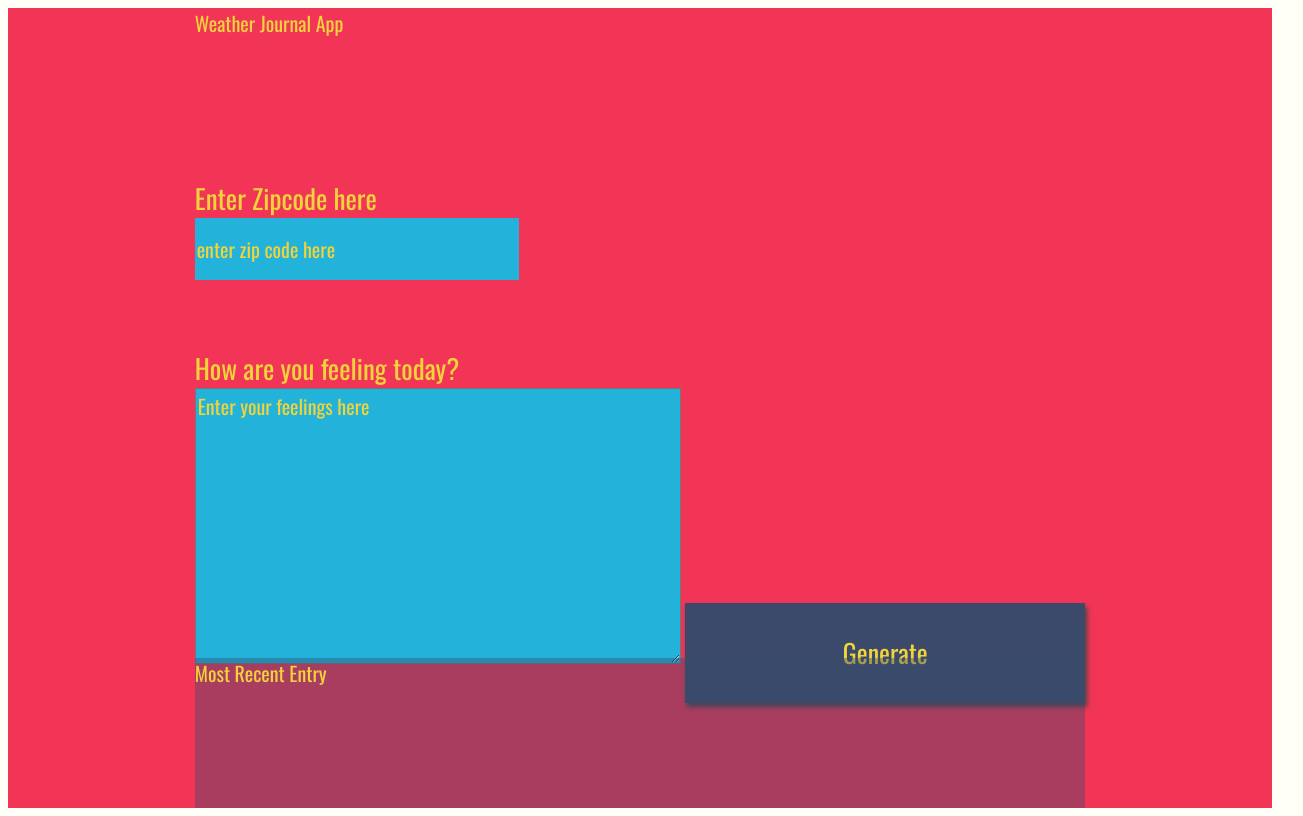
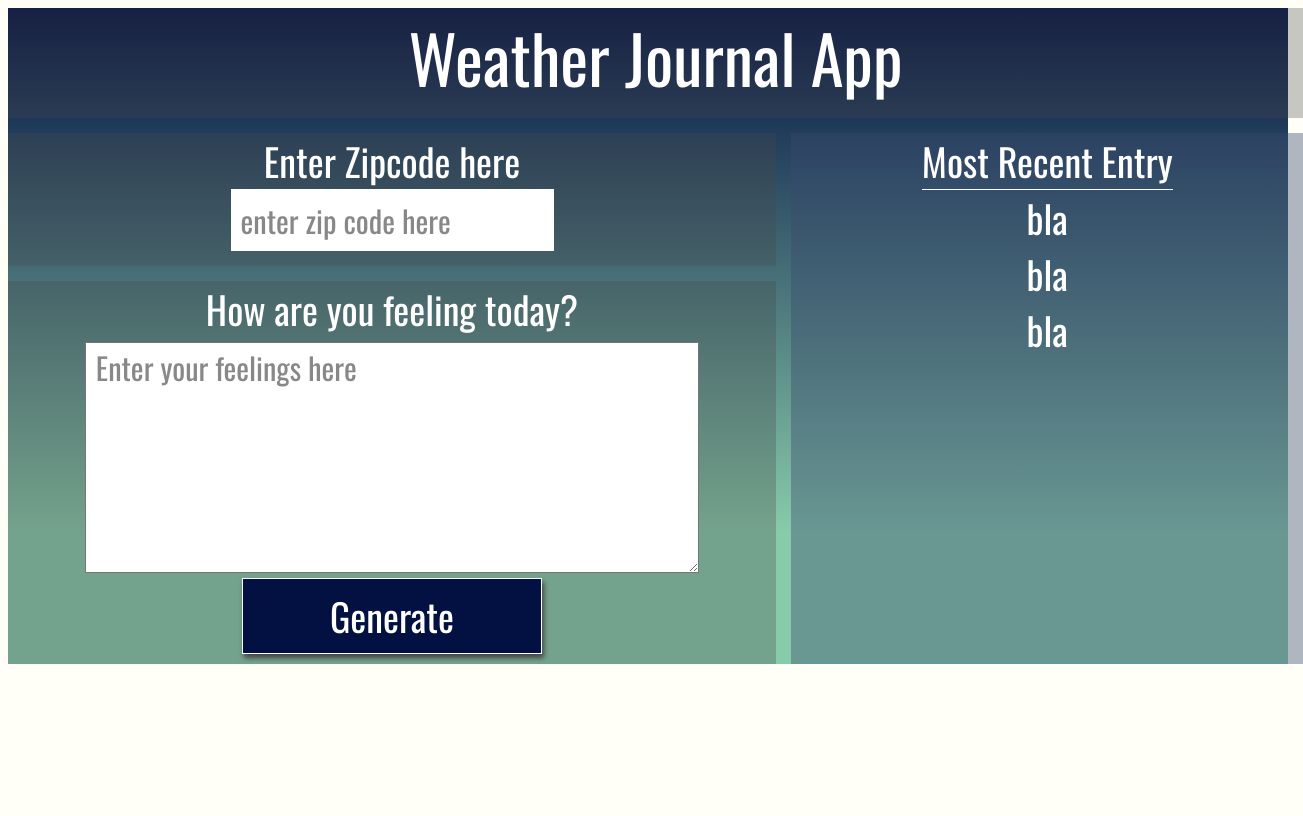
Before and after one commit to Galati16/weather_journal_app, a plain HTML site: page website/index.html in a window 1280 px wide. Shown: the whole page, 1303 px wide, since content can reach past the window. Drawn offline with nearby package versions, Linux system fonts and the light colour scheme; a web font is replaced by a local one.

Commit message:
css styling finished. Dynamic change of DOM added.

```diff
--- a/website/app.js
+++ b/website/app.js
@@ -1,5 +1,28 @@
 /* Global Variables */
+const buttonStart = document.getElementById('generate');
 
 // Create a new date instance dynamically with JS
 let d = new Date();
-let newDate = d.getMonth()+'.'+ d.getDate()+'.'+ d.getFullYear();
+let newDate = d.getMonth() + '.' + d.getDate() + '.' + d.getFullYear();
+console.log(newDate);
+// Personal API Key for OpenWeatherMap API
+key = '';
+// Event listener to add function to existing HTML DOM element
+buttonStart.addEventListener('click', function(key) {
+    SendRequest();
+    updateDome();
+});
+/* Function called by event listener */
+function SendRequest() {
+    alert('And off we go')
+};
+/* Function to GET Web API Data*/
+
+/* Function to POST data */
+
+/* Function to update DOM */
+function updateDome() {
+    document.getElementById('date').innerHTML = newDate;
+    document.getElementById('temp').innerHTML = '00°C';
+    document.getElementById('centent').innterHTML = 'bubb';
+};
--- a/website/index.html
+++ b/website/index.html
@@ -1,35 +1,42 @@
 <!DOCTYPE html>
 <html>
+
 <head>
     <meta charset="UTF-8">
     <title>Weather Journal</title>
     <link href="https://fonts.googleapis.com/css?family=Oswald:400,600,700|Ranga:400,700&display=swap" rel="stylesheet">
     <link rel="stylesheet" href="style.css">
 </head>
+
 <body>
-<div id = "app">
-  <div class ="holder headline">
+    <div id="app">
+        <div class="holder headline">
             Weather Journal App
         </div>
-  <div class ="holder zip">
+
+        <div class="holder zip">
             <label for="zip">Enter Zipcode here</label>
             <input type="text" id="zip" placeholder="enter zip code here">
         </div>
-  <div class ="holder feel">
+
+        <div class="holder feel">
             <label for="feelings">How are you feeling today?</label>
-    <textarea class= "myInput" id="feelings" placeholder="Enter your feelings here" rows="9" cols="50"></textarea>
-    <button id="generate" type = "submit"> Generate </button>
+            <textarea class="myInput" id="feelings" placeholder="Enter your feelings here" rows="5" cols="10"></textarea>
+            <button id="generate" type="submit"> Generate </button>
         </div>
-  <div class ="holder entry">
-    <div class = "title">Most Recent Entry</div>
-   <div id = "entryHolder">
-    <div id = "date"></div>
-   <div id = "temp"></div>
-   <div id = "content"></div>
+
+        <div class="holder entry">
+            <div class="title">Most Recent Entry</div>
+            <div id="entryHolder">
+                <div id="date">bla</div>
+                <div id="temp">bla</div>
+                <div id="content">bla</div>
             </div>
         </div>
+
     </div>
     <script src="app.js" type="text/javascript"></script>
 
 </body>
+
 </html>
--- a/website/style.css
+++ b/website/style.css
@@ -1,111 +1,167 @@
-body{
+body {
+    width: 100vw;
     background: #fffff8;
     font-family: -apple-system, BlinkMacSystemFont, sans-serif;
 }
 
-#app{
+#app {
     display: grid;
-    grid-auto-rows: minmax(150px, auto);
-    /* grid-template-columns:  */
-    height:100vh;
-    background: #f23557;
-    color: #f0d43a;
-    justify-content: center;
-    grid-gap: 1em;
-    font-size: 20px;
+    height: auto;
+    grid-template-columns: 60vw 40vw;
+    grid-auto-rows: minmax(110px, auto);
+    grid-template-areas: "hd hd" "zip zip" "feel feel" "entry entry";
+    background: linear-gradient(0deg, rgba(136, 203, 171, 1) 20%, rgb(2, 16, 66) 100%);
+    color: white;
+    grid-gap: 0.8em;
+    font-size: 12px;
     font-family: 'Oswald', sans-serif;
 }
 
-.holder{
-
+.holder {
+    background: rgb(71, 71, 71, 0.3);
+    color: white;
+    text-align: center;
+    font-size: 2em;
+    display: flex;
+    flex-direction: column;
+    align-items: center;
+    justify-content: flex-start;
 }
 
-.entry{
+.headline {
+    /*header area*/
+    grid-area: hd;
+    align-items: stretch;
+    font-size: 3.5em;
+}
+
+.zip {
+    /* Area to enter zip code: */
+    grid-area: zip;
+}
+
+.feel {
+    /* Area to enter feelings of the day: */
+    grid-area: feel;
+    display: flex;
+    row-gap: 5px
+}
+
+.entry {
+    /* Area for most recent entry: */
+    grid-area: entry;
     background: rgba(59, 74, 107, .4);
 }
 
-#entryHolder{
-
+#entryHolder {
+    font-size: 1em;
+    display: grid;
+    flex-direction: column;
 }
 
-#date{
+#date {}
 
+#temp {}
+
+#content {}
+
+.title {
+    border-bottom: 1px solid white;
 }
 
-#temp{
 
+/*  Basic Styling To Override Default For Basic HTML Elements */
+
+label {
+    display: block;
+    font-size: 1em;
 }
 
-#content{
-
+button {
+    width: 300px;
+    height: 2em;
+    background: rgb(2, 16, 66);
+    color: white;
+    font-size: 1em;
+    font-family: 'Oswald', sans-serif;
+    border: 1px white solid;
+    box-shadow: 2px 4px 5px #444;
+    margin-bottom: 10px;
 }
 
-.headline {
-
-}
-.title{
-
+h1 {
+    font-size: 3.5em;
 }
 
-/*  Basic Styling To Override Default For Basic HTML Elements */
-label{
-    display:block;
-    font-size: 27px;
+input {
+    padding-left: 10px;
+    display: block;
+    height: 60px;
+    width: minmax(300px, auto);
+    background: white;
+    color: rgb(17, 18, 19, 0.5);
+    font-size: 0.8em;
+    font-family: 'Oswald', sans-serif;
+    border: none;
+    margin-bottom: 15px;
 }
 
-input{
-    display:block;
-    height: 60px;
-    width: 320px;
-    background:#22b2da;
-    color: #f0d43a;
-    font-size: 20px;
+textarea {
+    padding-left: 10px;
+    width: 80%;
+    background: white;
+    color: rgb(17, 18, 19, 0.5);
+    font-size: 0.8em;
     font-family: 'Oswald', sans-serif;
-    border: none;
+    -webkit-box-sizing: border-box;
+    -moz-box-sizing: border-box;
+    box-sizing: border-box;
 }
 
-button{
-    width: 400px;
-    height: 100px;
-    background: #3b4a6b;
-    color: #f0d43a;
-    font-size: 26px;
-    font-family: 'Oswald', sans-serif;
-    border: none;
-    box-shadow: 2px 4px 5px #444;
-}
-h1{
-    font-size: 36px;
-}
 
-textarea{
-    background:#22b2da;
-    color: #f0d43a;
-    font-size: 20px;
-    font-family: 'Oswald', sans-serif;
-}
 /* Reset style for HTML element on active to have no border*/
+
 input:focus,
 select:focus,
 textarea:focus,
 button:focus {
     outline: none;
 }
+
+
 /* Style for Placeholder Text*/
-::placeholder { /* Firefox, Chrome, Opera */
-    color: #f0d43a;
+
+::placeholder {
+    /* Firefox, Chrome, Opera */
+    color: rgb(17, 18, 19, 0.5);
     font-family: 'Oswald', sans-serif;
-
 }
 
-:-ms-input-placeholder { /* Internet Explorer 10-11 */
-    color: #f0d43a;
+:-ms-input-placeholder {
+    /* Internet Explorer 10-11 */
+    color: rgb(17, 18, 19, 0.5);
     font-family: 'Oswald', sans-serif;
-
 }
 
-::-ms-input-placeholder { /* Microsoft Edge */
-    color: #f0d43a;
+::-ms-input-placeholder {
+    /* Microsoft Edge */
+    color: rgb(17, 18, 19, 0.5);
     font-family: 'Oswald', sans-serif;
+}
 
+@media(min-width: 600px) and (max-width:900px) {
+    #app {
+        font-size: 15px;
+        grid-template-areas: "hd hd" "zip entry" "feel entry";
+    }
 }
+
+@media(min-width:901px) {
+    #app {
+        width: auto;
+        font-size: 19px;
+        grid-template-areas: "hd hd" "zip entry" "feel entry";
+    }
+}
+
+@import "./dynamic_screen_size.css";
```
Lines whose indentation alone changed are shown as unchanged.
